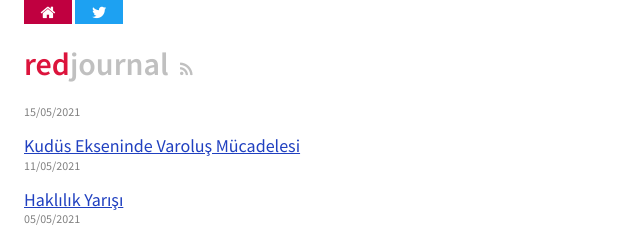
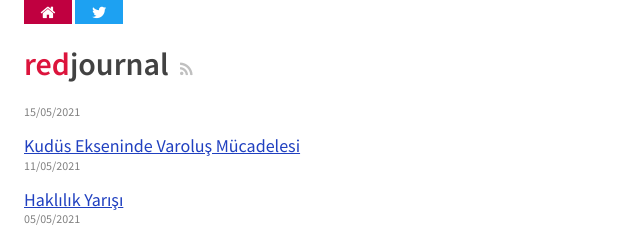
Before and after one commit to erdidemirim/erdidemirim.github.io, a Jekyll site: the page built from index.html, in a window 1280 px wide. Shown: the top 242 px of the page, without its empty margins (0-640 px from the left). Built offline with Jekyll 4.4.1, drawn with Linux system fonts in a browser that asks for light colours.

Commit message:
Update index.html

```diff
--- a/index.html
+++ b/index.html
@@ -5,7 +5,7 @@
 
 
 <div class="navigation">
-	<h1><span style="color:crimson">Red</span><span style="color:#c0c0c0">Journal</span>&nbsp;<a class="feed-link icon-rss" rel="alternate" type="application/atom+xml" href="/articles.xml"></a></h1>
+	<h1><span style="color:crimson">Red</span><span style="color:#424242">Journal</span>&nbsp;<a class="feed-link icon-rss" rel="alternate" type="application/atom+xml" href="/articles.xml"></a></h1>
 	<ul>
 		{% for post in site.posts %}
 			<li>
```
